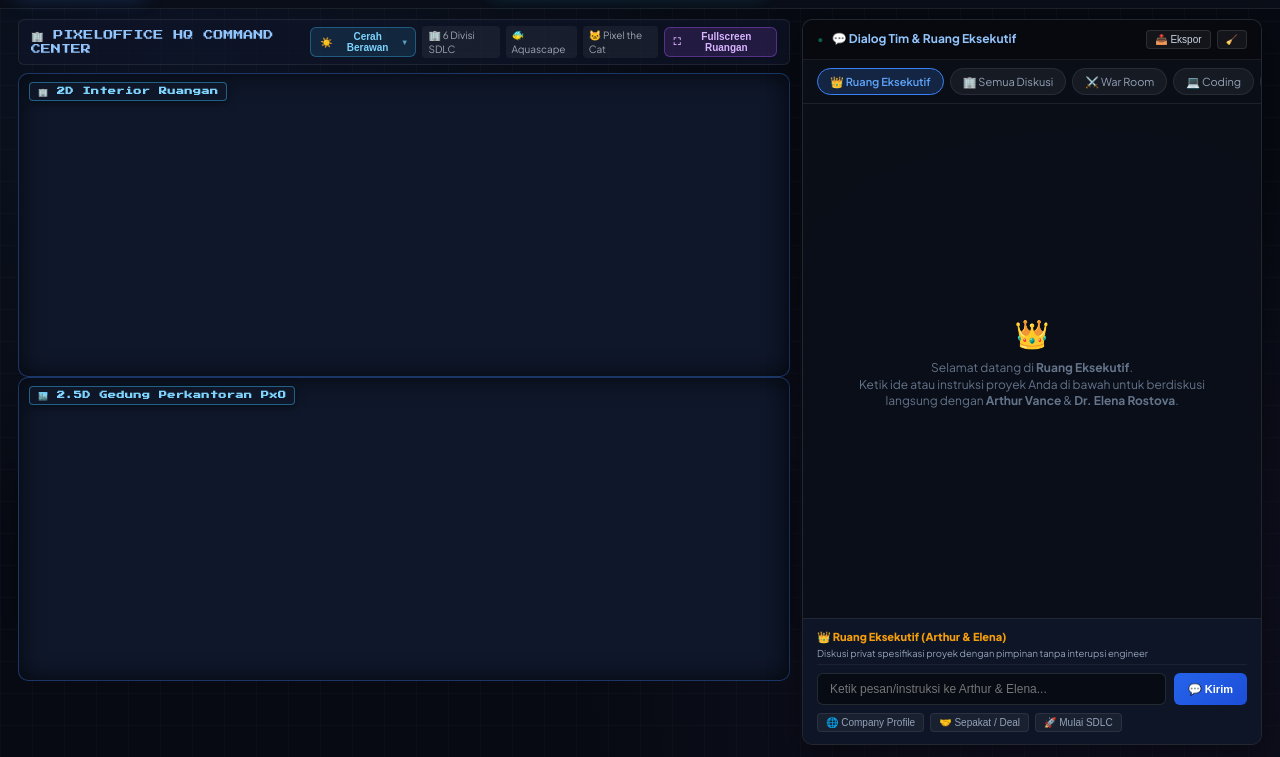
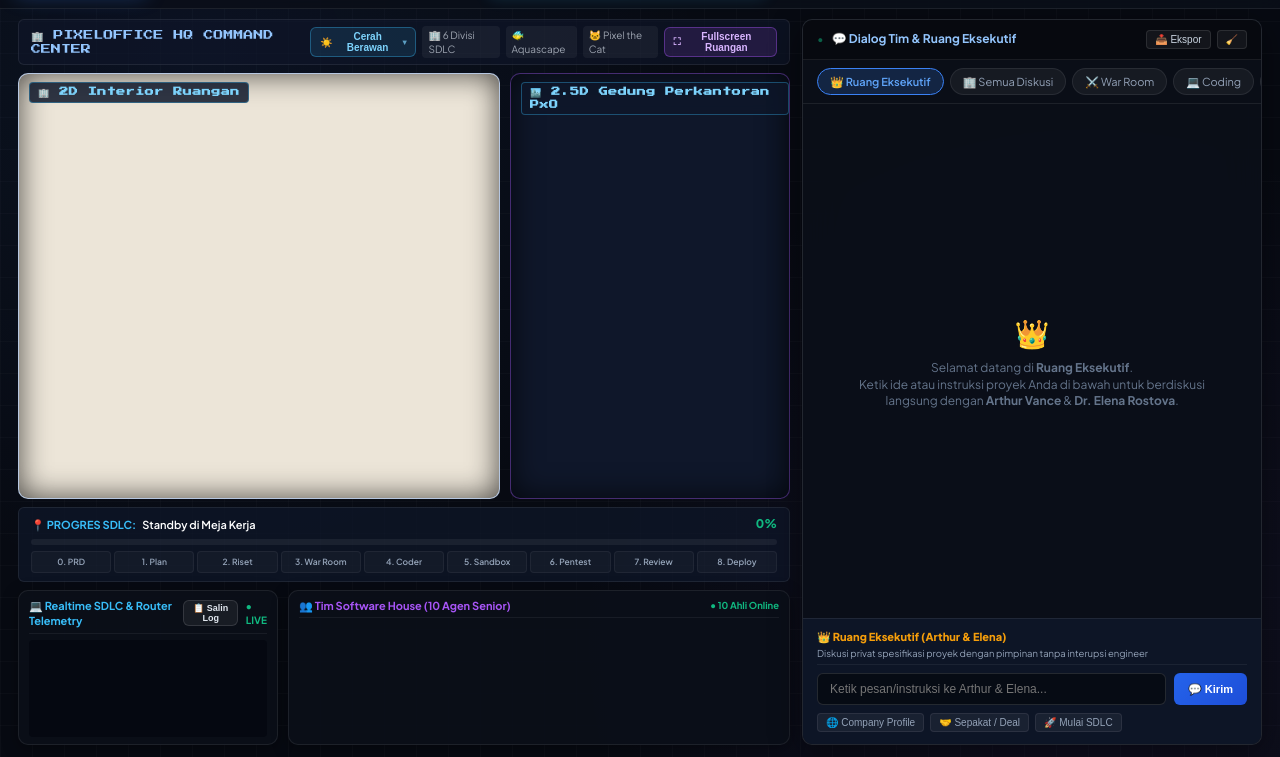
Before and after one commit to I-Shen/PixelOffice-AI-SoftwareHouse, a plain HTML site: page index.html in a window 1280 px wide. Shown: the part 43-800 px from the top of the page. Drawn offline with Linux system fonts and the light colour scheme; a script that the page names is missing.

Commit message:
feat: v2.8.0 unified interactive dialogue stream & HQ project cockpit for css/style.css

```diff
--- a/css/style.css
+++ b/css/style.css
@@ -583,21 +583,46 @@ body {
 }
 
 /* -------------------------------------------------------------
- * Dual Viewport Center: Interior Command Room + Isometric Tower
+ * Twin Scenes Viewport: 2D Interior Room + 2.5D Isometric Tower
  * ------------------------------------------------------------- */
-.canvas-viewport-split {
+.twin-scenes-grid {
   display: grid;
-  grid-template-columns: 1.35fr 1fr;
+  grid-template-columns: 1fr 320px;
   gap: 10px;
   flex: 1;
   min-height: 0;
   width: 100%;
 }
 
+@media (max-width: 1400px) {
+  .twin-scenes-grid {
+    grid-template-columns: 1fr 280px;
+  }
+}
+
 @media (max-width: 1100px) {
-  .canvas-viewport-split {
+  .twin-scenes-grid {
     grid-template-columns: 1fr;
+    height: auto;
   }
+}
+
+.scene-sub-badge {
+  position: absolute;
+  top: 8px;
+  left: 10px;
+  background: rgba(15, 23, 42, 0.85);
+  border: 1px solid rgba(56, 189, 248, 0.35);
+  color: #7dd3fc;
+  font-size: 9px;
+  font-weight: 700;
+  padding: 3px 8px;
+  border-radius: 4px;
+  backdrop-filter: blur(6px);
+  z-index: 10;
+  pointer-events: none;
+  font-family: var(--font-pixel, monospace);
+  letter-spacing: 0.5px;
 }
 
 .canvas-wrapper {
@@ -605,44 +630,34 @@ body {
   height: 100%;
   min-height: 0;
   width: 100%;
-  background: #0f172a;
   border-radius: var(--radius-md);
   overflow: hidden;
   border: 1px solid rgba(59, 130, 246, 0.3);
-  box-shadow: inset 0 0 24px rgba(0, 0, 0, 0.7);
+  box-shadow: inset 0 0 30px rgba(0, 0, 0, 0.7);
   display: flex;
   align-items: center;
   justify-content: center;
 }
 
-.scene-sub-badge {
-  position: absolute;
-  top: 8px;
-  left: 10px;
-  background: rgba(15, 23, 42, 0.88);
-  border: 1px solid rgba(56, 189, 248, 0.45);
-  color: #7dd3fc;
-  font-family: var(--font-pixel, monospace);
-  font-size: 8px;
-  font-weight: 700;
-  padding: 3px 8px;
-  border-radius: 4px;
-  z-index: 10;
-  pointer-events: none;
-  backdrop-filter: blur(6px);
-  box-shadow: 0 2px 8px rgba(0, 0, 0, 0.5);
-  letter-spacing: 0.5px;
+.interior-scene-box {
+  background: #ece5d8;
 }
 
-.interior-wrapper #officeCanvas {
+.interior-scene-box #officeCanvas {
   width: 100%;
   height: 100%;
-  object-fit: contain; /* Crisp original aspect ratio, pixel-sharp! */
+  object-fit: contain;
+  object-position: left center; /* Mepet kiri sesuai instruksi Bos I-Shen! */
   display: block;
   image-rendering: pixelated;
 }
 
-.building-wrapper #buildingCanvas {
+.building-scene-box {
+  background: #0f172a;
+  border-color: rgba(168, 85, 247, 0.35);
+}
+
+.building-scene-box #buildingCanvas {
   width: 100%;
   height: 100%;
   object-fit: contain;
@@ -650,8 +665,8 @@ body {
   image-rendering: pixelated;
 }
 
-/* Fullscreen Split Viewport State */
-.canvas-viewport-split.is-fullscreen {
+/* Fullscreen Canvas State */
+.canvas-wrapper.is-fullscreen {
   position: fixed !important;
   top: 0 !important;
   left: 0 !important;
@@ -662,12 +677,12 @@ body {
   border: none !important;
   background: #090d16 !important;
   box-shadow: none !important;
-  padding: 16px !important;
-  gap: 16px !important;
 }
 
-.canvas-viewport-split.is-fullscreen .canvas-wrapper {
-  height: 100% !important;
+.canvas-wrapper.is-fullscreen #officeCanvas {
+  width: 100vw !important;
+  height: 100vh !important;
+  object-fit: contain !important;
 }
 
 /* -------------------------------------------------------------
```
